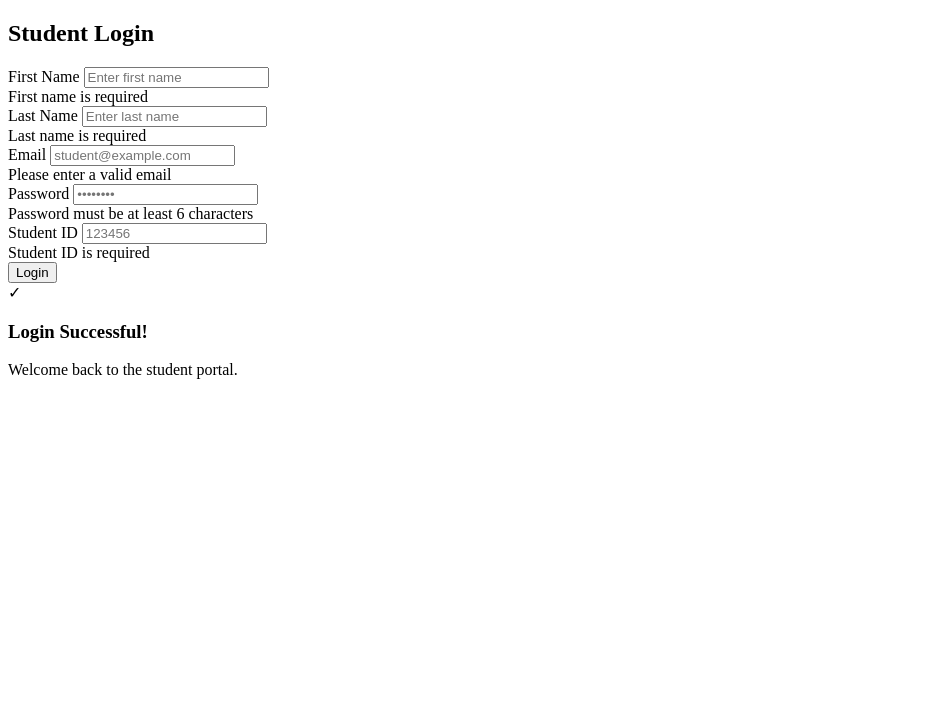
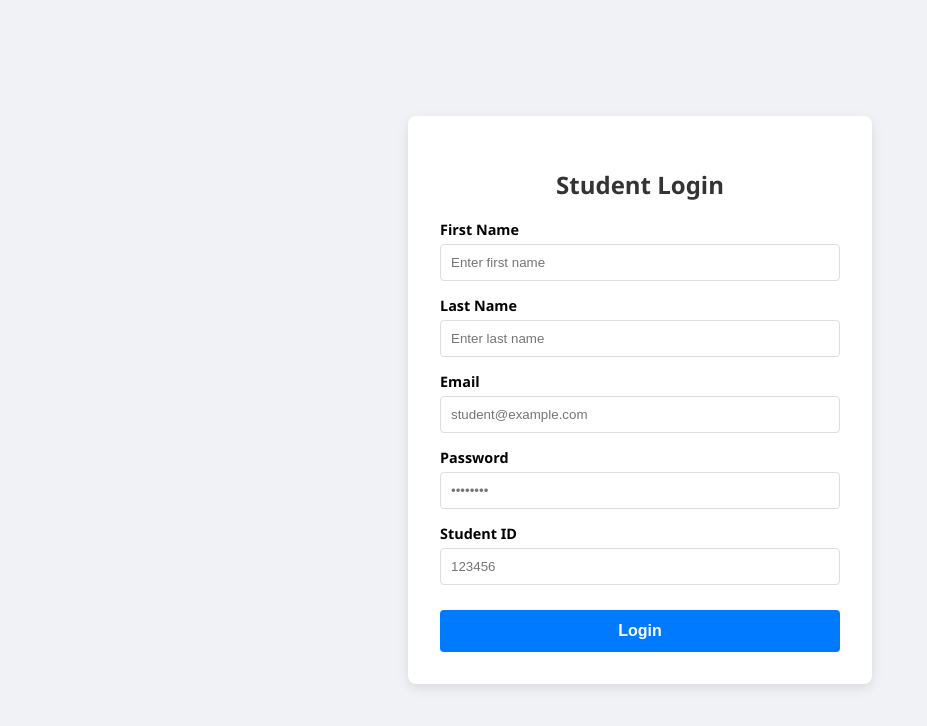
Before and after one commit to Blur-mirror/login-form, a plain HTML site: page index.html in a window 1280 px wide. Shown: the whole page, without its empty margins (0-927 px from the left). Drawn offline with Linux system fonts and the light colour scheme.

Commit message:
Added Css code style in index.html

```diff
--- a/index.html
+++ b/index.html
@@ -4,6 +4,89 @@
     <meta charset="UTF-8" />
     <meta name="viewport" content="width=device-width, initial-scale=1.0" />
     <title>Antonio Cruel - 75203</title>
+    <style>
+      /* Basic reset and centering */
+      body {
+        font-family: "Segoe UI", Tahoma, Geneva, Verdana, sans-serif;
+        background-color: #f0f2f5;
+        display: flex;
+        justify-content: center;
+        align-items: center;
+        min-height: 100vh;
+        margin: 0;
+      }
+
+      .container {
+        background: white;
+        padding: 2rem;
+        border-radius: 8px;
+        box-shadow: 0 4px 12px rgba(0, 0, 0, 0.1);
+        width: 100%;
+        max-width: 400px;
+      }
+
+      h2 {
+        text-align: center;
+        color: #333;
+      }
+
+      .form-group {
+        margin-bottom: 15px;
+        position: relative;
+      }
+
+      label {
+        display: block;
+        margin-bottom: 5px;
+        font-weight: 600;
+        font-size: 0.9rem;
+      }
+
+      input {
+        width: 100%;
+        padding: 10px;
+        border: 1px solid #ddd;
+        border-radius: 4px;
+        box-sizing: border-box; /* Ensures padding doesn't affect width */
+      }
+
+      /* Error message styling */
+      .error-message {
+        color: #d93025;
+        font-size: 0.8rem;
+        margin-top: 4px;
+        display: none; /* Hidden by default */
+      }
+
+      button {
+        width: 100%;
+        padding: 12px;
+        background-color: #007bff;
+        color: white;
+        border: none;
+        border-radius: 4px;
+        cursor: pointer;
+        font-size: 1rem;
+        font-weight: bold;
+        margin-top: 10px;
+      }
+
+      button:hover {
+        background-color: #0056b3;
+      }
+
+      /* Success message styling */
+      #success-container {
+        display: none;
+        text-align: center;
+      }
+
+      .success-icon {
+        color: #28a745;
+        font-size: 3rem;
+        margin-bottom: 10px;
+      }
+    </style>
   </head>
   <body>
     <div class="container">
```
